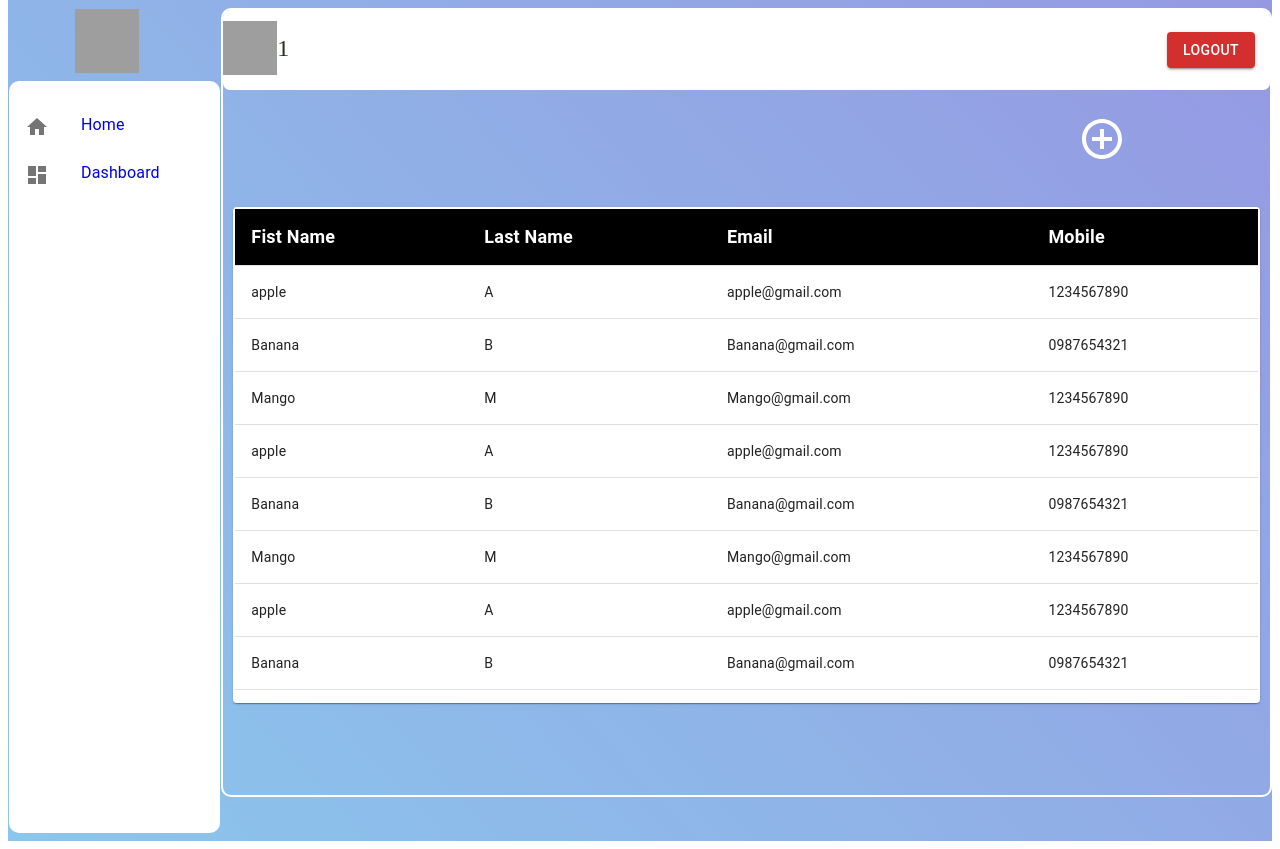
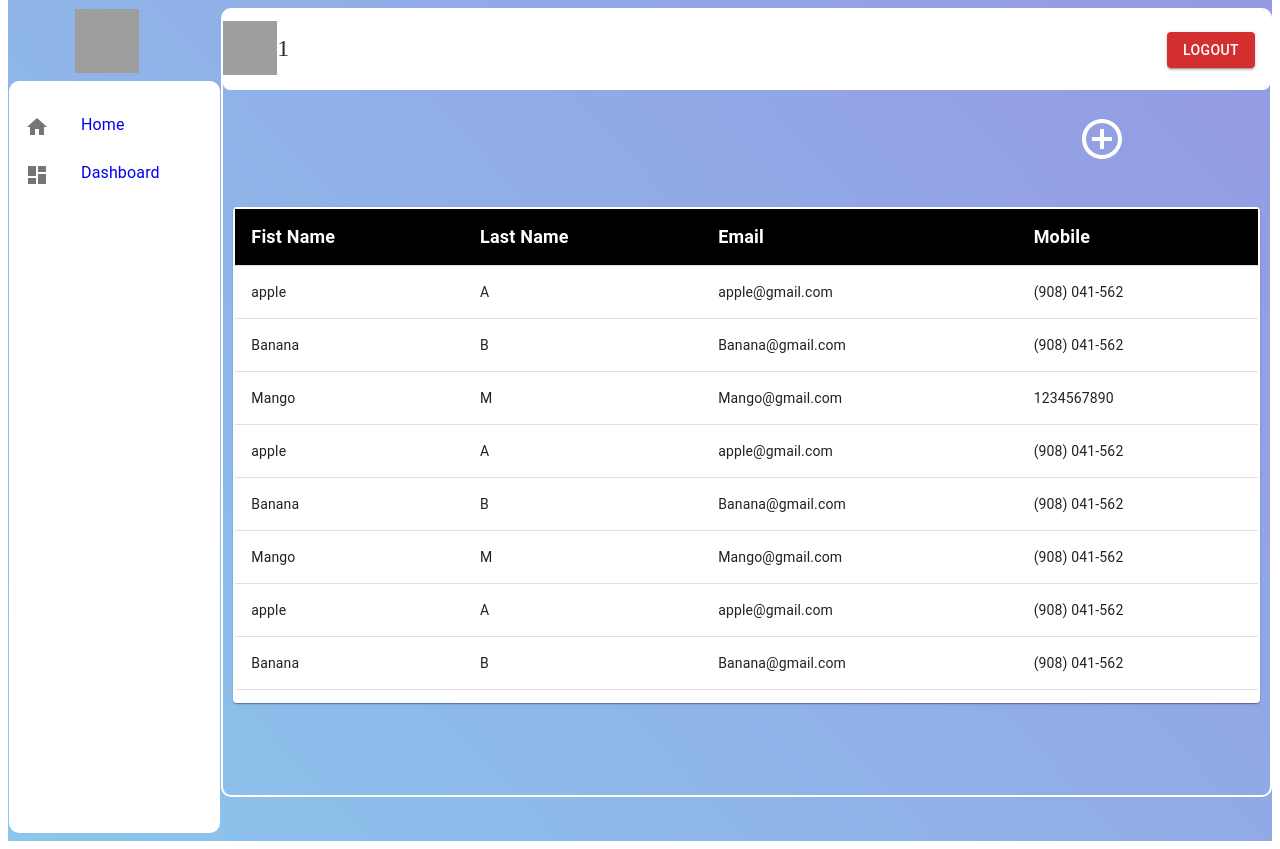
Before and after one commit to balaji1610/banking-application, a Next.js app: page /login/1 in a window 1280 px wide. Built offline with nearby package versions, Linux system fonts and the light colour scheme; grey boxes are pictures that could not be loaded.

Commit message:
USA_number_format

```diff
--- a/Container/Dashboard/AddForm.tsx
+++ b/Container/Dashboard/AddForm.tsx
@@ -37,7 +37,12 @@ export default function AddForm({ handleClose }) {
     }),
 
     onSubmit: (values) => {
-      console.log(values);
+      const USAnumber = `(${values.mobile.slice(0, 3)}) ${[
+        values.mobile.slice(3, 6),
+        values.mobile.slice(-3),
+      ].join("-")}`;
+
+      values.mobile = USAnumber;
 
       setTableArray([values, ...TableArray]);
     },
--- a/ContextAPI/Context.tsx
+++ b/ContextAPI/Context.tsx
@@ -7,13 +7,13 @@ export default function Context({ children }) {
       fistname: "apple",
       lastname: "A",
       email: "apple@gmail.com",
-      mobile: "1234567890",
+      mobile: "(908) 041-562",
     },
     {
       fistname: "Banana",
       lastname: "B",
       email: "Banana@gmail.com",
-      mobile: "0987654321",
+      mobile: "(908) 041-562",
     },
     {
       fistname: "Mango",
@@ -25,73 +25,73 @@ export default function Context({ children }) {
       fistname: "apple",
       lastname: "A",
       email: "apple@gmail.com",
-      mobile: "1234567890",
+      mobile: "(908) 041-562",
     },
     {
       fistname: "Banana",
       lastname: "B",
       email: "Banana@gmail.com",
-      mobile: "0987654321",
+      mobile: "(908) 041-562",
     },
     {
       fistname: "Mango",
       lastname: "M",
       email: "Mango@gmail.com",
-      mobile: "1234567890",
+      mobile: "(908) 041-562",
     },
     {
       fistname: "apple",
       lastname: "A",
       email: "apple@gmail.com",
-      mobile: "1234567890",
+      mobile: "(908) 041-562",
     },
     {
       fistname: "Banana",
       lastname: "B",
       email: "Banana@gmail.com",
-      mobile: "0987654321",
+      mobile: "(908) 041-562",
     },
     {
       fistname: "Mango",
       lastname: "M",
       email: "Mango@gmail.com",
-      mobile: "1234567890",
+      mobile: "(908) 041-562",
     },
     {
       fistname: "apple",
       lastname: "A",
       email: "apple@gmail.com",
-      mobile: "1234567890",
+      mobile: "(908) 041-562",
     },
     {
       fistname: "Banana",
       lastname: "B",
       email: "Banana@gmail.com",
-      mobile: "0987654321",
+      mobile: "(908) 041-562",
     },
     {
       fistname: "Mango",
       lastname: "M",
       email: "Mango@gmail.com",
-      mobile: "1234567890",
+      mobile: "(908) 041-562",
     },
     {
       fistname: "apple",
       lastname: "A",
       email: "apple@gmail.com",
-      mobile: "1234567890",
+      mobile: "(908) 041-562",
     },
     {
       fistname: "Banana",
       lastname: "B",
       email: "Banana@gmail.com",
-      mobile: "0987654321",
+      mobile: "(908) 041-562",
     },
     {
       fistname: "Mango",
       lastname: "M",
       email: "Mango@gmail.com",
-      mobile: "1234567890",
+      mobile: "(908) 041-562",
     },
   ]);
 
```
